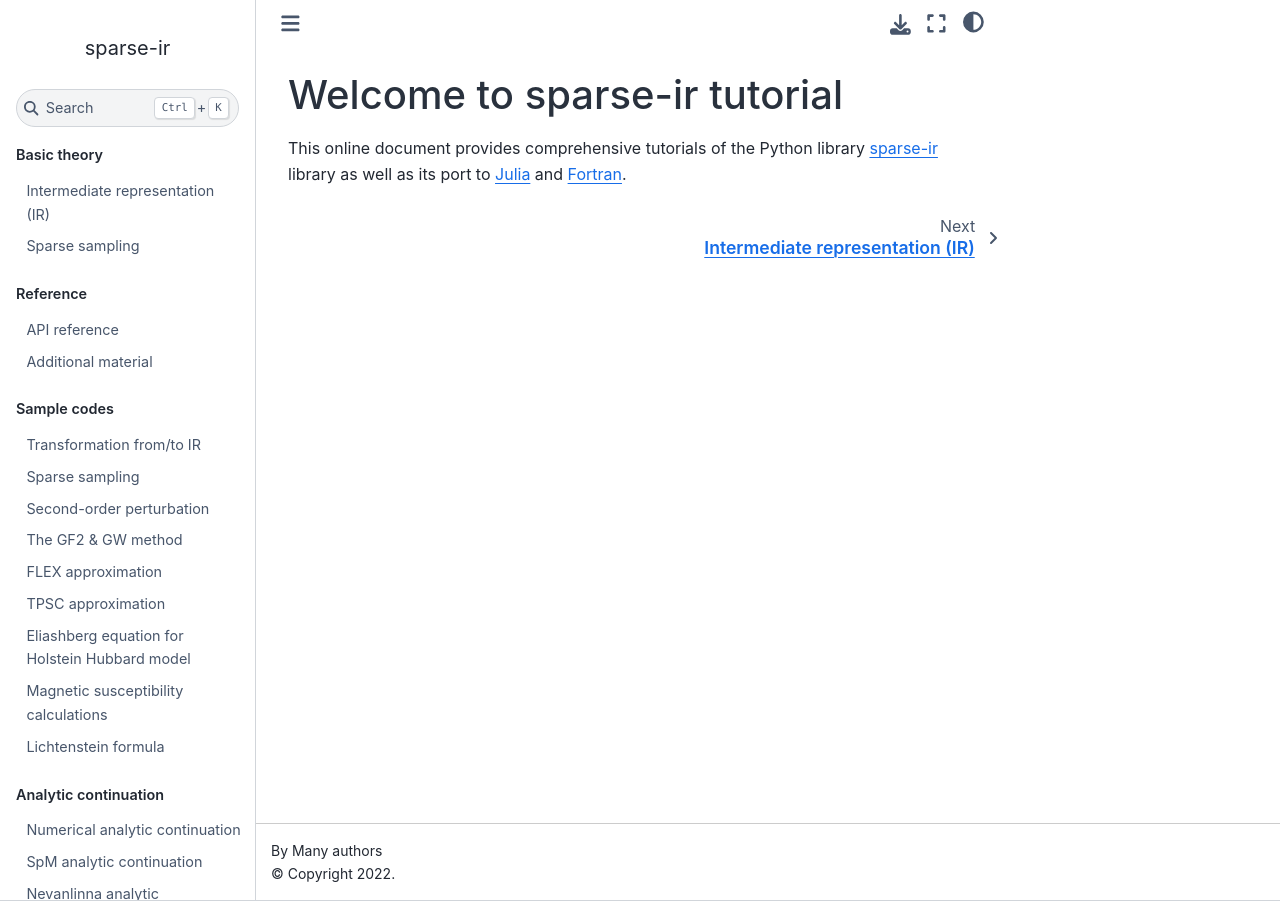
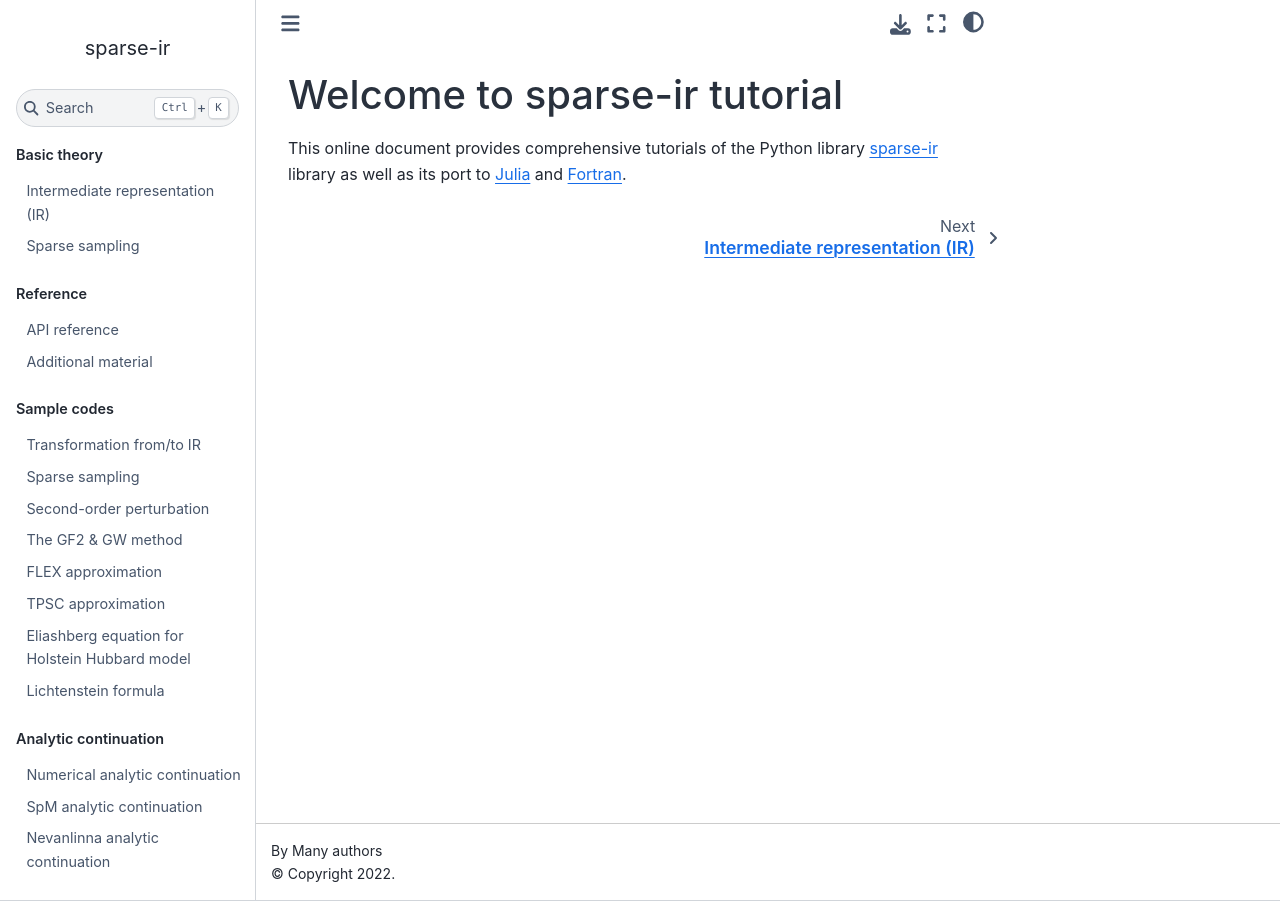
Before and after one commit to SpM-lab/sparse-ir-tutorial, a Jupyter Book: the page built from index.md, in a window 1280 px wide. Built offline with Jupyter Book 1.0.4 settings and Sphinx 7.4.7 and the Sphinx Book theme 1.1.4, drawn with Linux system fonts in a browser that asks for light colours.

Commit message:
Set up GA actions

```diff
--- a/_toc.yml
+++ b/_toc.yml
@@ -18,7 +18,7 @@
   - file: src/FLEX_py
   - file: src/TPSC_py
   - file: src/eliashberg_holstein_py.md
-  - file: src/magnetic_susceptibility_py.md
+  #- file: src/chi_sample.ipynb
   - file: src/lichtenstein_formula_py.md
 - caption: Analytic continuation
   chapters:
@@ -31,6 +31,7 @@
   - file: src/FLEX_jl
 - caption: Sample codes (Fortran)
   chapters:
+  #- file: src/readme_fortran
   - file: src/second_order_perturbation_fort
 - caption: Reference
   chapters:
```
Also changed, not shown: 1 other file.
